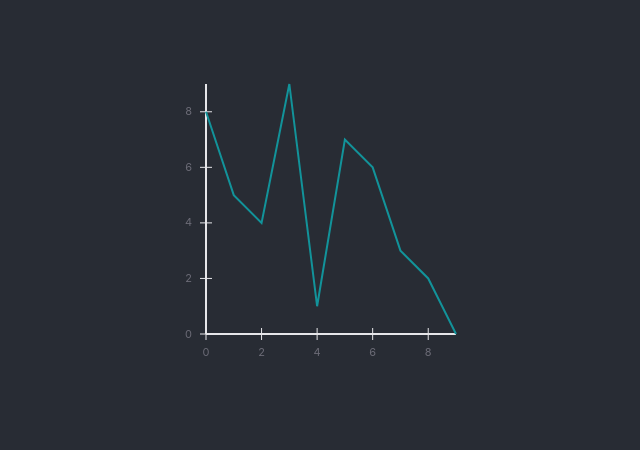
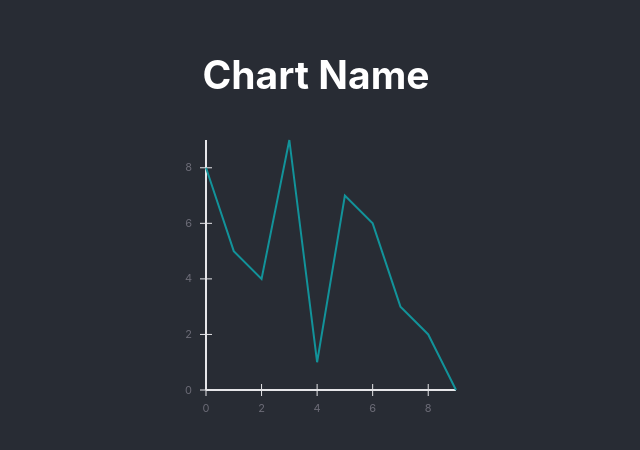
Before and after one commit to bruhu/labforward-challenge, a React (Create React App) app: page / in a window 1280 px wide. Shown: the part 176-626 px from the top of the page, without its empty margins (324-964 px from the left). Built offline with nearby package versions, Linux system fonts and the light colour scheme.

Commit message:
Test chart with strokes works

```diff
--- a/src/components/BlueChart.js
+++ b/src/components/BlueChart.js
@@ -24,7 +24,8 @@ class App extends Component {
       { x: 9, y: 0 }
     ];
     return (
-      <div className="App">
+      <div className="bluechart-container">
+        <h2>Chart Name</h2>
         <XYPlot height={300} width={300}>
           {/* <VerticalGridLines /> */}
           {/* <HorizontalGridLines /> */}
```
